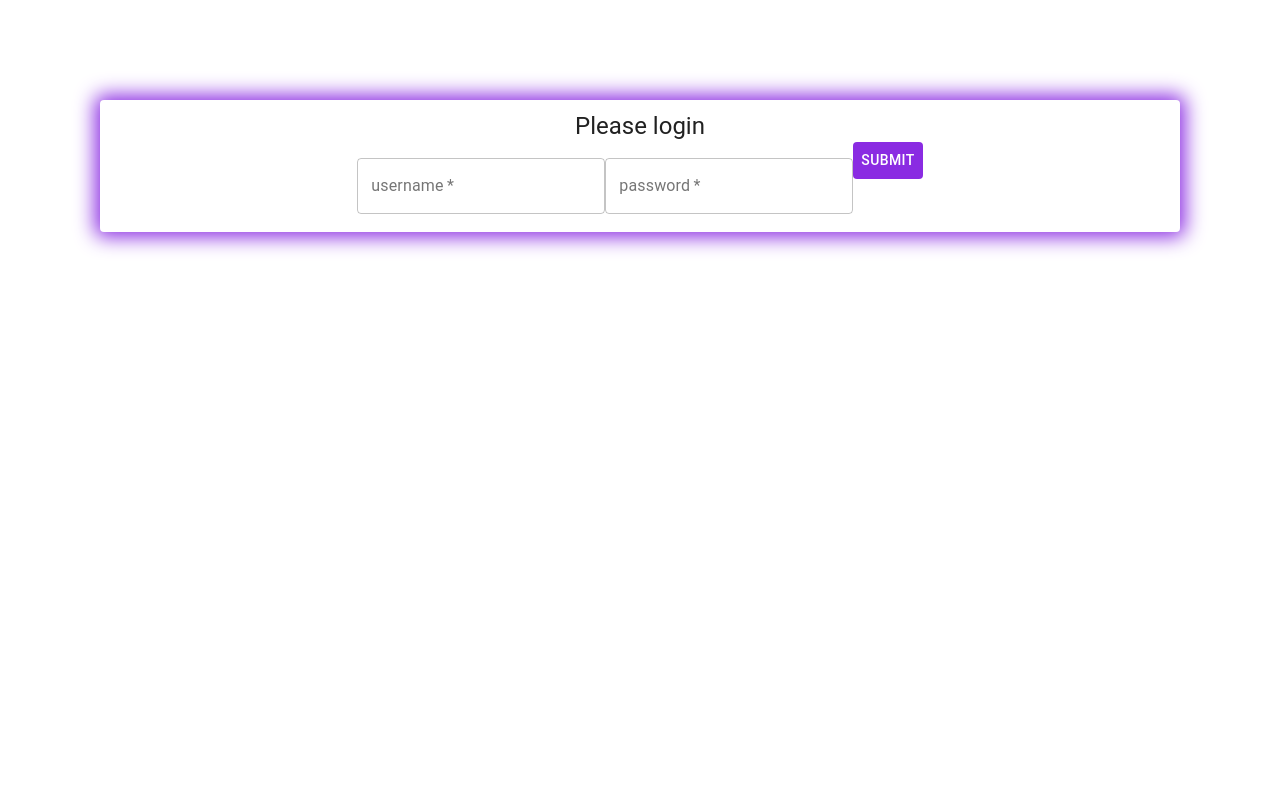
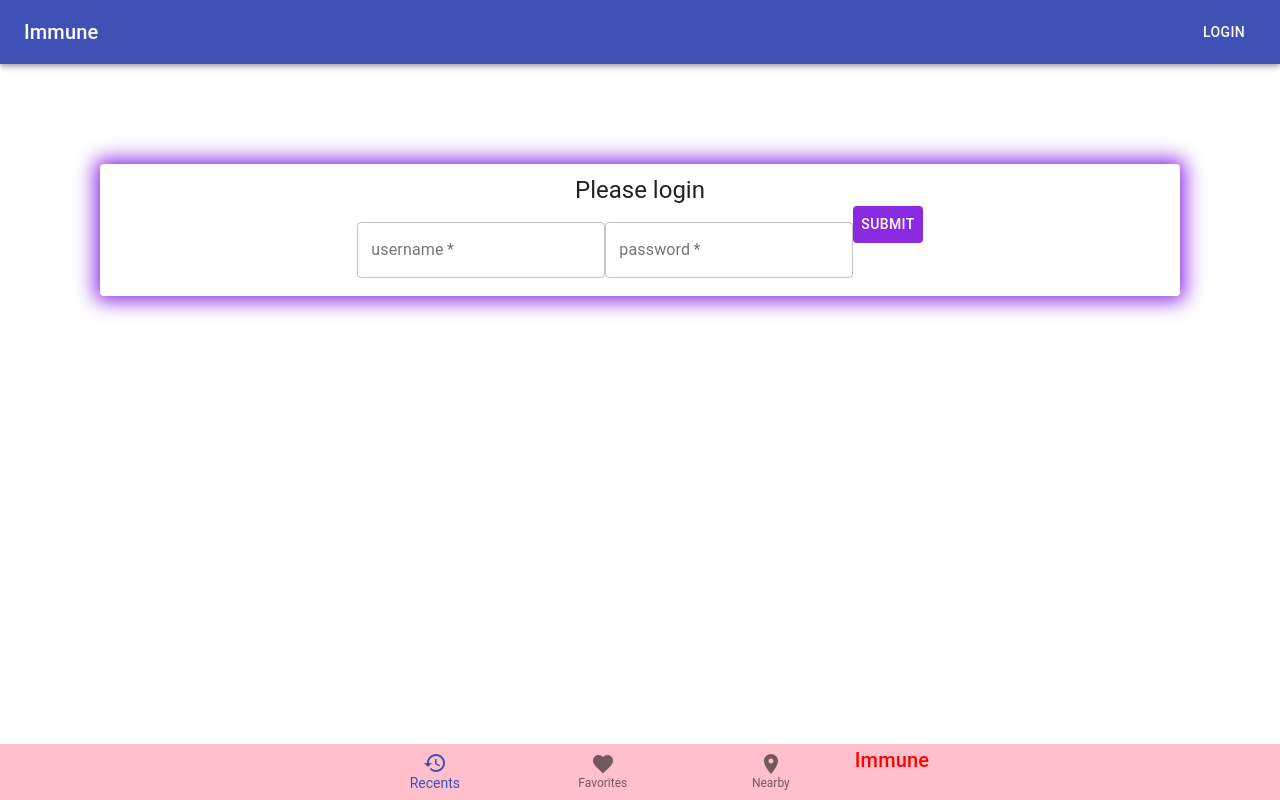
Before and after one commit to Build-Week-Immune/front-end, a React (Create React App) app: page / in a window 1280 px wide. Built offline with nearby package versions, Linux system fonts and the light colour scheme.

Commit message:
added navbar and footer bar

```diff
--- a/package.json
+++ b/package.json
@@ -4,7 +4,9 @@
   "private": true,
   "dependencies": {
     "@material-ui/core": "^4.6.1",
+    "@material-ui/icons": "^4.5.1",
     "axios": "^0.19.0",
+    "material-ui-icons": "^1.0.0-beta.36",
     "react": "^16.12.0",
     "react-dom": "^16.12.0",
     "react-redux": "^7.1.3",
--- a/src/App.js
+++ b/src/App.js
@@ -7,6 +7,8 @@
 // Connects to: './components/Auth/Login.js' || './components/Register/HomeRegister.js' || Marketing Page
 
 import React from 'react';
+import Navbar from './components/Bars/Navbar';
+import Footer from './components/Bars/Footer';
 import Login from './components/Auth/Login';
 
 import './App.css';
@@ -14,7 +16,9 @@
 function App() {
   return (
     <div className="App">
+      <Navbar />
       <Login />
+      <Footer />
     </div>
   );
 }
--- a/src/components/Bars/Footer.js
+++ b/src/components/Bars/Footer.js
@@ -1 +1,42 @@
 // Contains the footer for all elements
+import React from 'react';
+import { makeStyles } from '@material-ui/core/styles';
+import BottomNavigation from '@material-ui/core/BottomNavigation';
+import BottomNavigationAction from '@material-ui/core/BottomNavigationAction';
+import RestoreIcon from '@material-ui/icons/Restore';
+import FavoriteIcon from '@material-ui/icons/Favorite';
+import LocationOnIcon from '@material-ui/icons/LocationOn';
+import Typography from '@material-ui/core/Typography';
+
+const useStyles = makeStyles({
+  root: {
+    color: "red",
+    backgroundColor: "pink",
+    width: '100%',
+    position: 'fixed',
+    bottom: 0,
+  },
+});
+
+export default function SimpleBottomNavigation() {
+  const classes = useStyles();
+  const [value, setValue] = React.useState(0);
+
+  return (
+    <BottomNavigation
+      value={value}
+      onChange={(event, newValue) => {
+        setValue(newValue);
+      }}
+      showLabels
+      className={classes.root}
+    >
+      <BottomNavigationAction label="Recents" icon={<RestoreIcon />} />
+      <BottomNavigationAction label="Favorites" icon={<FavoriteIcon />} />
+      <BottomNavigationAction label="Nearby" icon={<LocationOnIcon />} />
+      <Typography variant="h6">
+      Immune
+    </Typography>
+    </BottomNavigation>
+  );
+}
--- a/src/components/Bars/Navbar.js
+++ b/src/components/Bars/Navbar.js
@@ -1 +1,45 @@
 // Contains the nav bar for all pages
+import React from 'react';
+import { makeStyles } from '@material-ui/core/styles';
+import AppBar from '@material-ui/core/AppBar';
+import Toolbar from '@material-ui/core/Toolbar';
+import Typography from '@material-ui/core/Typography';
+import Button from '@material-ui/core/Button';
+//import IconButton from '@material-ui/core/IconButton';
+//import MenuIcon from '@material-ui/icons/Menu';
+
+const useStyles = makeStyles(theme => ({
+    root: {
+        flexGrow: 1,
+      },
+      menuButton: {
+        marginRight: theme.spacing(2),
+      },
+      title: {
+        flexGrow: 1,
+        textAlign: 'left'
+      },
+}));
+
+export default function Navbar() {
+    const classes = useStyles();
+
+    return (
+        <div className={classes.root}>
+          <AppBar position="static">
+            <Toolbar>
+              <Typography variant="h6" className={classes.title}>
+                Immune
+              </Typography>
+              <Button color="inherit">Login</Button>
+            </Toolbar>
+          </AppBar>
+        </div>
+    );
+}
+
+/*
+    <IconButton edge="start" className={classes.menuButton} color="inherit" aria-label="menu">
+    <MenuIcon />
+    </IconButton>
+*/
--- a/src/components/Immunization/ImmuCard.js
+++ b/src/components/Immunization/ImmuCard.js
@@ -0,0 +1,2 @@
+// An immunization card contains a vaccine's name, date received, and place received
+// Can be edited by a medical staff
--- a/src/components/Immunization/ImmuList.js
+++ b/src/components/Immunization/ImmuList.js
@@ -0,0 +1,2 @@
+// An Immunization List contains a list of immunization cards
+// Can be edited by a medical staff
--- a/src/components/Immunization/ImmuSearchQuery.js
+++ b/src/components/Immunization/ImmuSearchQuery.js
@@ -0,0 +1 @@
+// Contains a search query for immunization cards
--- a/src/components/Medicals/MedicalList.js
+++ b/src/components/Medicals/MedicalList.js
@@ -0,0 +1 @@
+// Nothing to do with this file for now
--- a/src/components/Patients/PatientCard.js
+++ b/src/components/Patients/PatientCard.js
@@ -0,0 +1,3 @@
+// An patient card contains a patient's name, date of birth, and age
+// Contains an option to choose a medical staff to edit vaccine record
+// Can be edited by a patient
--- a/src/components/Patients/PatientList.js
+++ b/src/components/Patients/PatientList.js
@@ -0,0 +1 @@
+// An patient list contains a list of patient cards
--- a/src/components/Patients/PatientSearchQuery.js
+++ b/src/components/Patients/PatientSearchQuery.js
@@ -0,0 +1 @@
+// Contains a search query for patient cards
```
Also changed, not shown: 2 other files (tests, documents, lock files or other folders).
